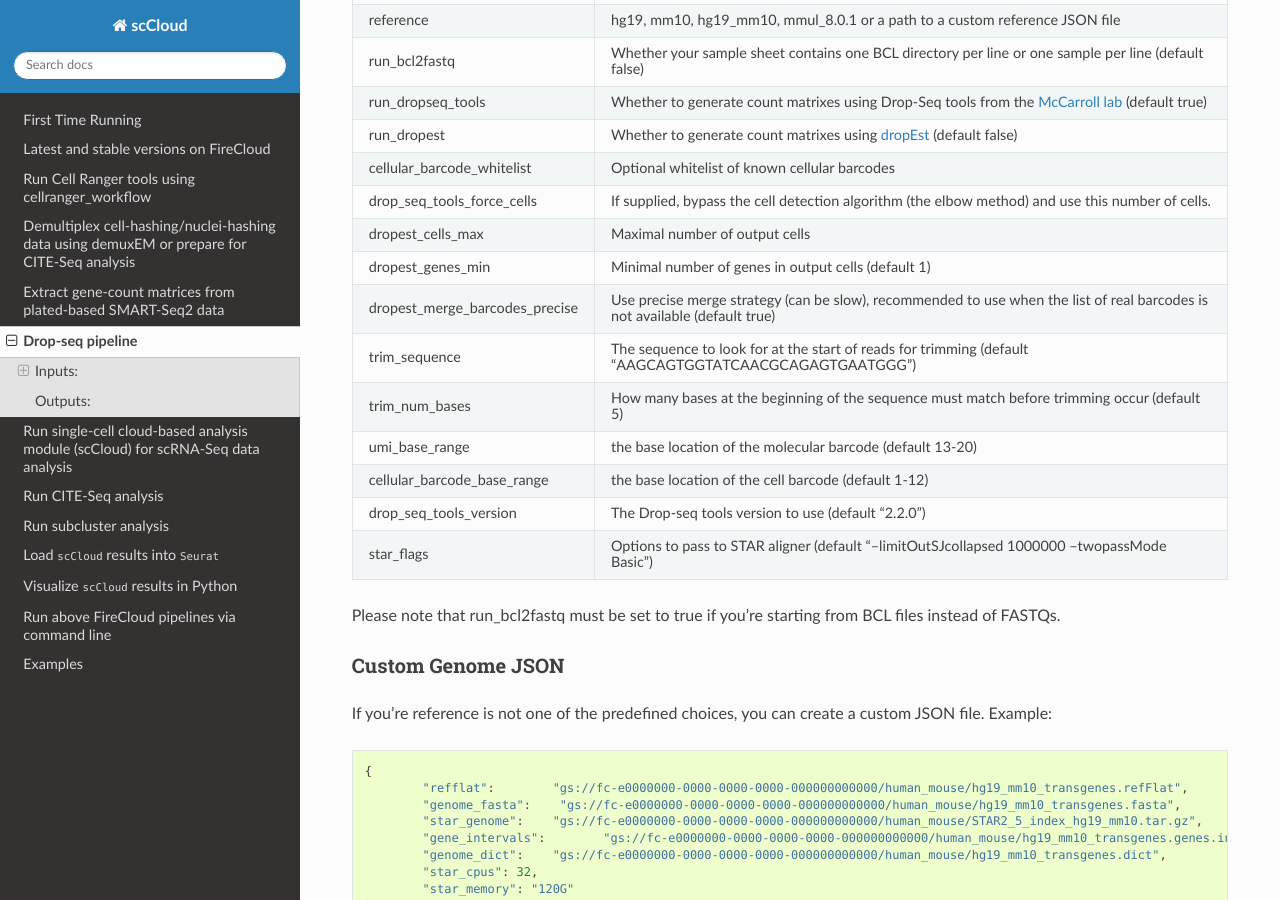
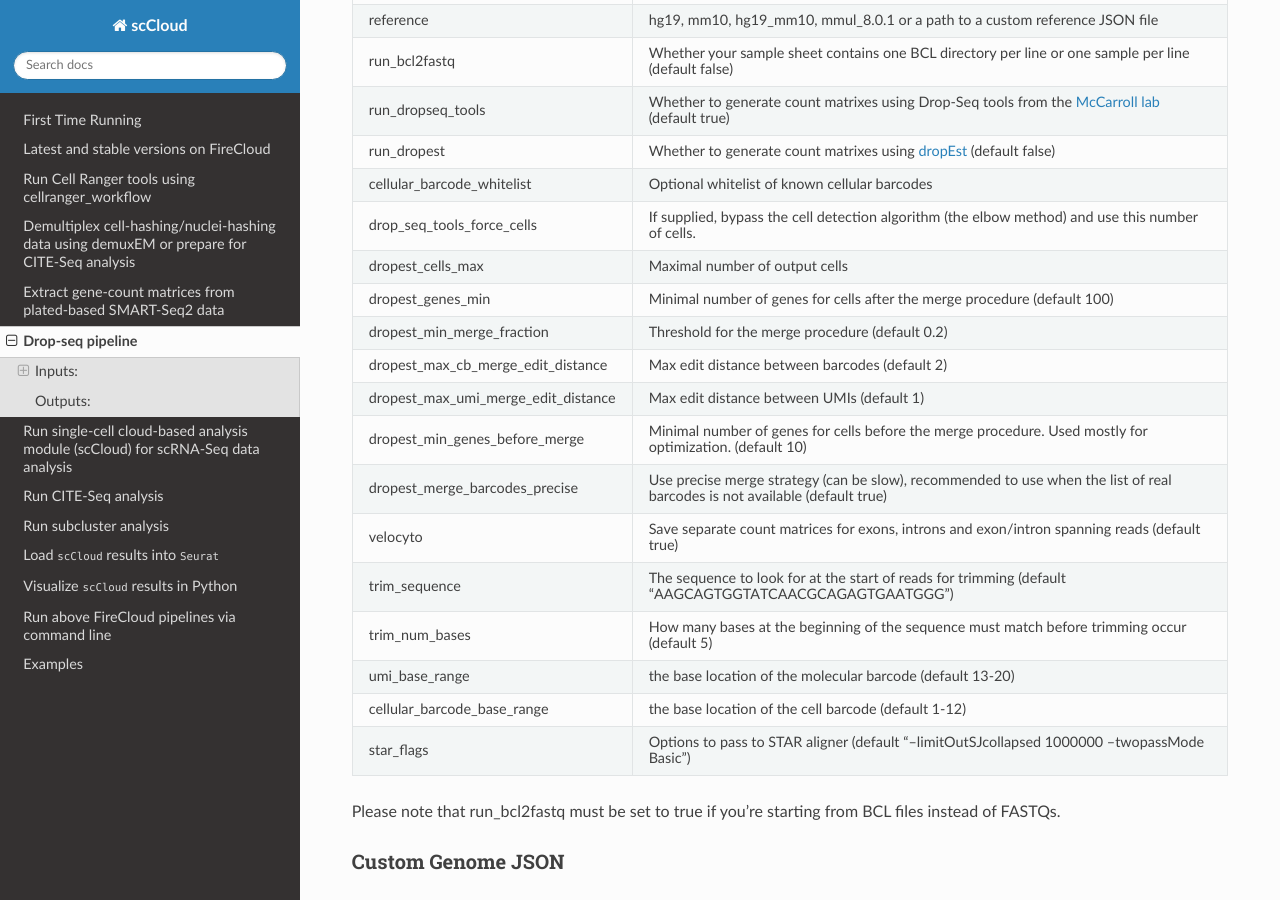
Before and after one commit to lilab-bcb/cumulus, a Sphinx documentation site: the page built from docs/drop_seq.rst, in a window 1280 px wide and 900 px high, scrolled down 2115 px. Built offline with Sphinx 7.4.7 and the Read the Docs theme 2.0.0, drawn with Linux system fonts in a browser that asks for light colours.

Commit message:
updated dropest options

```diff
--- a/docs/drop_seq.rst
+++ b/docs/drop_seq.rst
@@ -114,9 +114,19 @@ Please see the description of important inputs below.
 	* - dropest_cells_max
 	  - Maximal number of output cells
 	* - dropest_genes_min
-	  - Minimal number of genes in output cells (default 1)
+	  - Minimal number of genes for cells after the merge procedure (default 100)
+	* - dropest_min_merge_fraction
+	  - Threshold for the merge procedure (default 0.2)
+	* - dropest_max_cb_merge_edit_distance
+	  - Max edit distance between barcodes (default 2)
+	* - dropest_max_umi_merge_edit_distance
+	  - Max edit distance between UMIs (default 1)
+	* - dropest_min_genes_before_merge
+	  - Minimal number of genes for cells before the merge procedure. Used mostly for optimization. (default 10)
 	* - dropest_merge_barcodes_precise
 	  - Use precise merge strategy (can be slow), recommended to use when the list of real barcodes is not available (default true)
+	* - velocyto
+	  - Save separate count matrices for exons, introns and exon/intron spanning reads (default true)
 	* - trim_sequence
 	  - The sequence to look for at the start of reads for trimming (default "AAGCAGTGGTATCAACGCAGAGTGAATGGG")
 	* - trim_num_bases
@@ -125,8 +135,6 @@ Please see the description of important inputs below.
 	  - the base location of the molecular barcode (default 13-20)
 	* - cellular_barcode_base_range
 	  - the base location of the cell barcode (default 1-12)
-	* - drop_seq_tools_version
-	  - The Drop-seq tools version to use (default "2.2.0")
 	* - star_flags
 	  - Options to pass to STAR aligner (default "--limitOutSJcollapsed 1000000 --twopassMode Basic")
 
```
Also changed, not shown: 4 other files.
